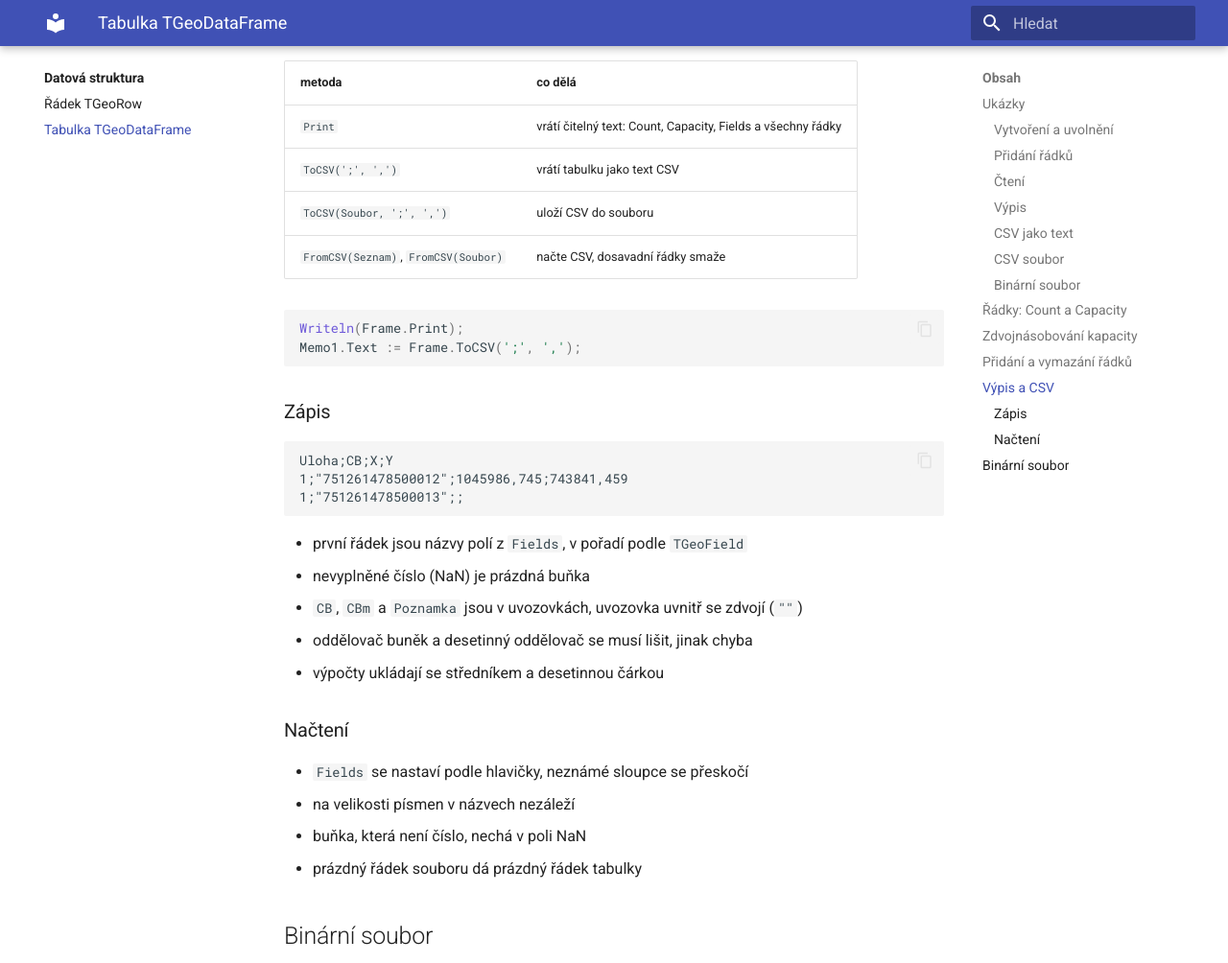
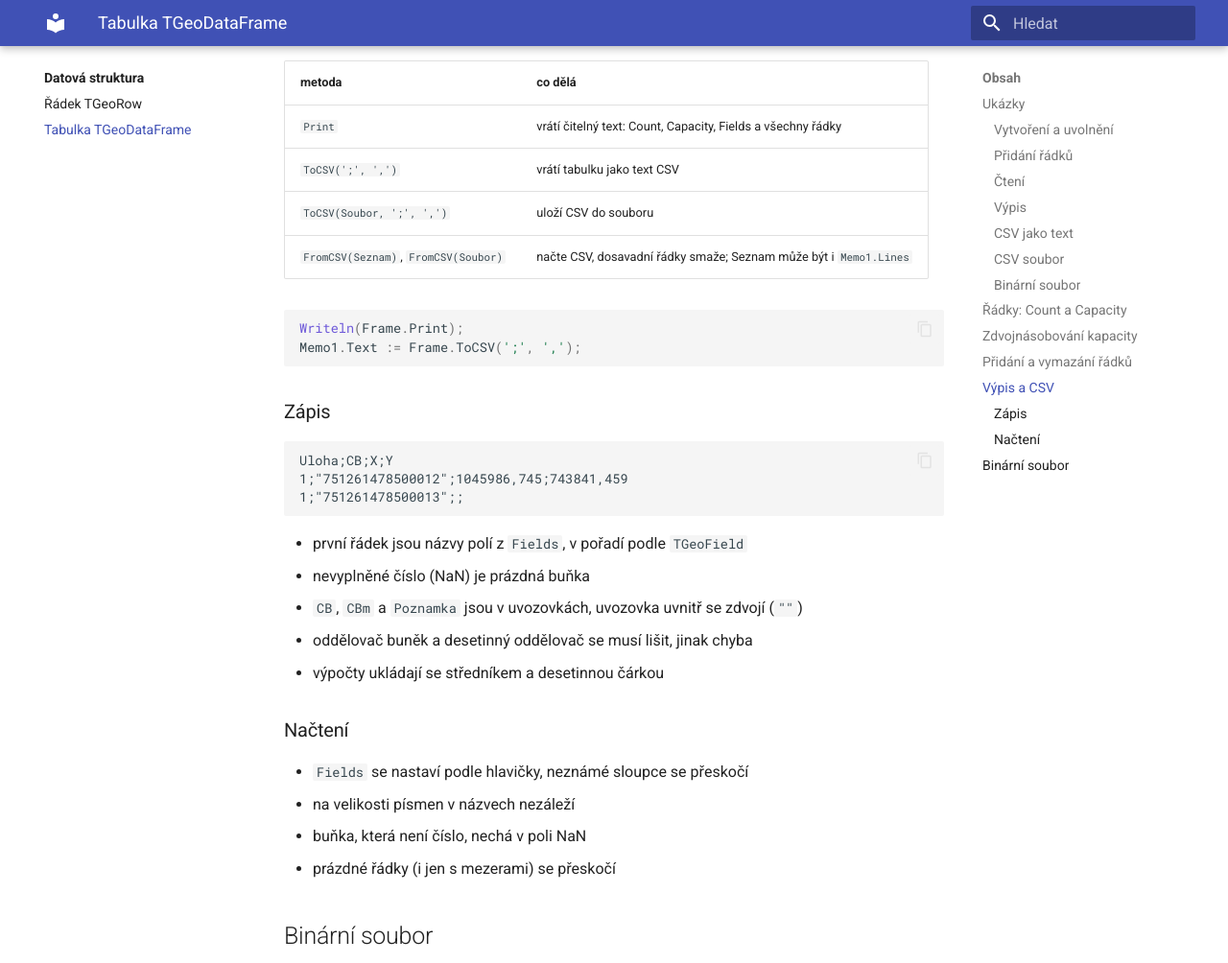
Before and after one commit to kovarmi9/GeoSoft, an MkDocs documentation site: the page built from docs/geodataframe/geodataframe.md, in a window 1280 px wide and 1400 px high, scrolled down 3604 px. Shown: the top 1004 px of the window at 96% size. Built offline with MkDocs 1.6.1 and Material for MkDocs 9.7.7, drawn with Linux system fonts in a browser that asks for light colours.

Commit message:
FromCSV: přeskočí prázdné řádky a přijme TStrings, popisek v TestGeoRow

````diff
--- a/docs/geodataframe/geodataframe.md
+++ b/docs/geodataframe/geodataframe.md
@@ -160,7 +160,7 @@ Cenou je paměť: nevyužitá je nejvýš polovina pole
 | `Print` | vrátí čitelný text: Count, Capacity, Fields a všechny řádky |
 | `ToCSV(';', ',')` | vrátí tabulku jako text CSV |
 | `ToCSV(Soubor, ';', ',')` | uloží CSV do souboru |
-| `FromCSV(Seznam)`, `FromCSV(Soubor)` | načte CSV, dosavadní řádky smaže |
+| `FromCSV(Seznam)`, `FromCSV(Soubor)` | načte CSV, dosavadní řádky smaže; Seznam může být i `Memo1.Lines` |
 
 ```pascal
 Writeln(Frame.Print);
@@ -186,7 +186,7 @@ Uloha;CB;X;Y
 - `Fields` se nastaví podle hlavičky, neznámé sloupce se přeskočí
 - na velikosti písmen v názvech nezáleží
 - buňka, která není číslo, nechá v poli NaN
-- prázdný řádek souboru dá prázdný řádek tabulky
+- prázdné řádky (i jen s mezerami) se přeskočí
 
 ## Binární soubor
 
````
Also changed, not shown: 3 other files.
